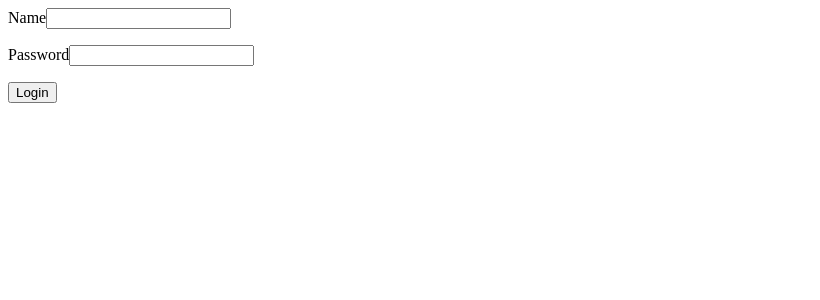
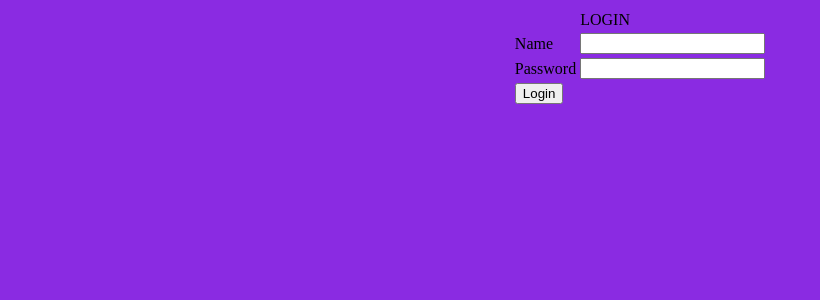
Before and after one commit to Leoalwin/leofoodorderapp, a Django app: page /app1/login in a window 1280 px wide. Shown: the top 300 px of the page, without its empty margins (0-820 px from the left). Run offline with Django 5.2, Linux system fonts and the light colour scheme.

Commit message:
12-7-2025 Login Page Correction

```diff
--- a/orderfood/app1/templates/login.html
+++ b/orderfood/app1/templates/login.html
@@ -1,11 +1,14 @@
 <html>
-    <body>
+    <body style="background-color: blueviolet;">
         <form method="POST" action="{% url 'login' %}">
            {% csrf_token %}
-        <p>Name<INPUT type="text" name="uname"></p>
-        <p>Password<INPUT type="text" name="password"></p>
-         <button type="submit">Login</button>
-       </form>
+           <CENTER> <table>
+            <th> <td> LOGIN </td></th>
+        <tr> <td>Name</td><td><INPUT type="text" name="uname"></td> </tr>
+        <tR><td>Password</td> <td><INPUT type="text" name="password"></td></tr>
+         <TR><TD><button type="submit">Login</button> </TD></TR>
+       </table>
+        </form>
 
   {% if error %}
   <p style="color: red;">{{ error }}</p>
```
